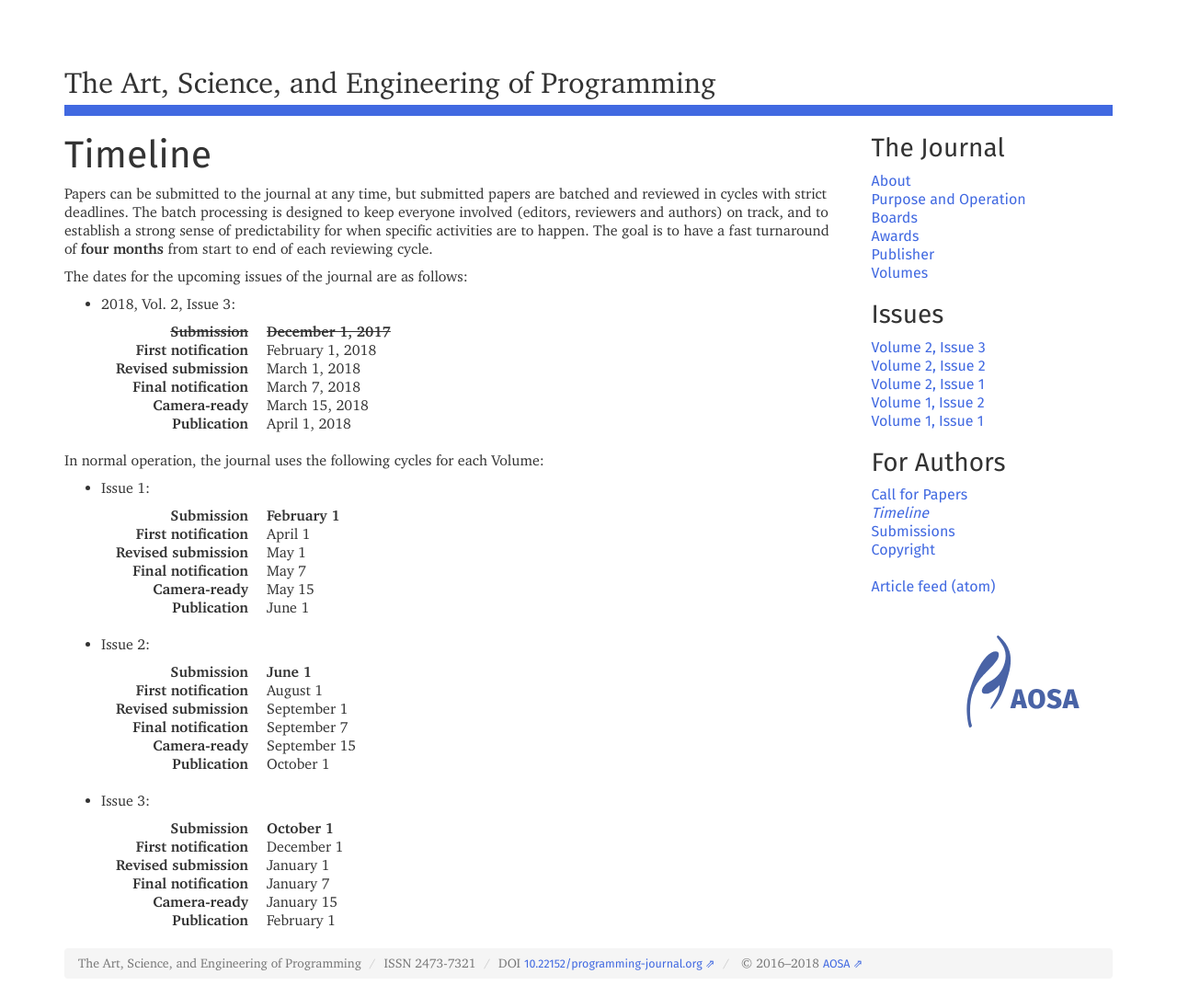
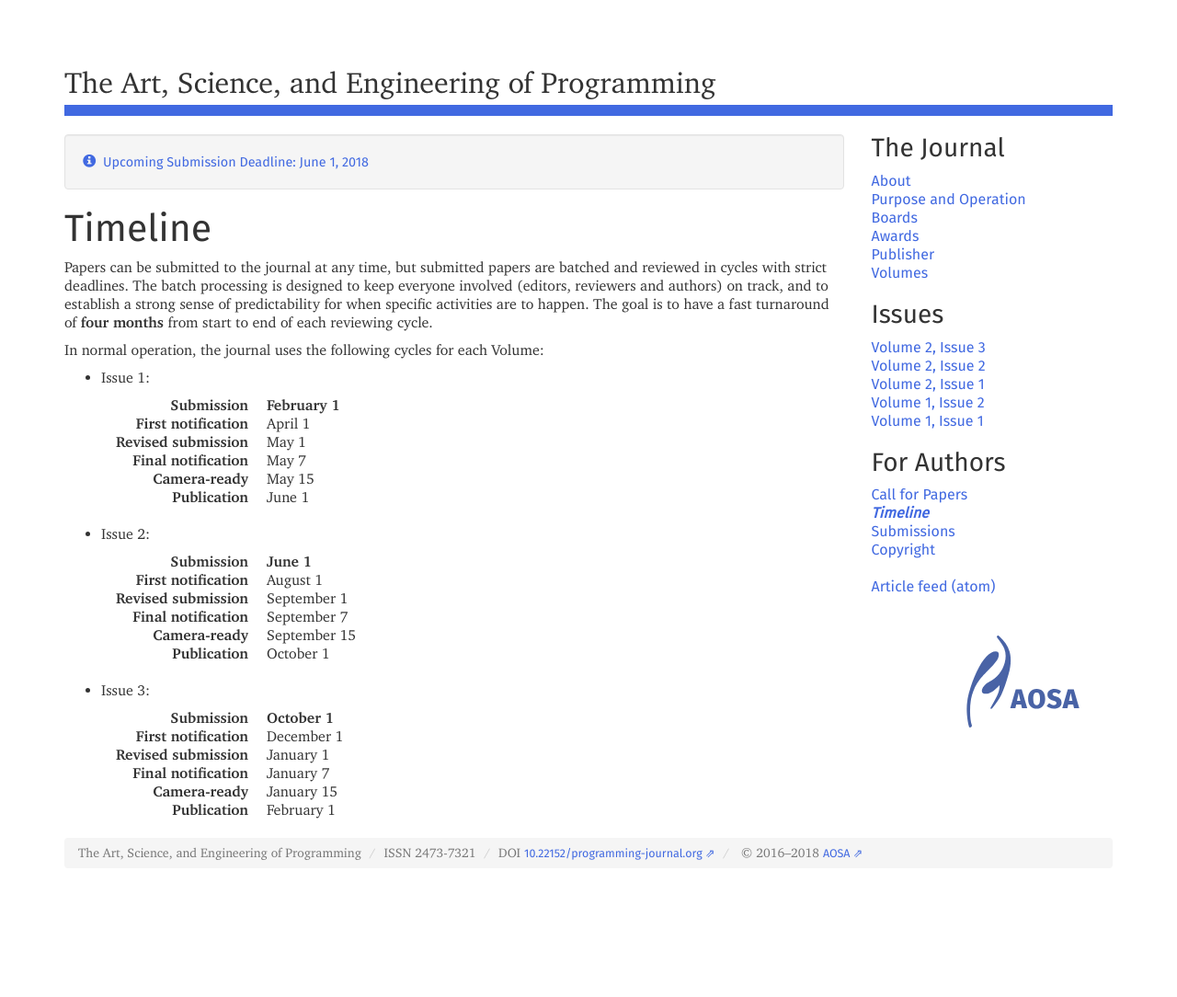
Before and after one commit to programming-journal/programming-journal.github.io, a Jekyll site: the page built from timeline/index.markdown, in a window 1280 px wide. Shown: the whole page at 92% size. Built offline with Jekyll 4.4.1, drawn with Linux system fonts in a browser that asks for light colours; nearby versions of some CDN libraries; after the commit the page ends 964 px from its top, so only the background shows below that.

Commit message:
lose speical timeline, add featured

```diff
--- a/_layouts/default.html
+++ b/_layouts/default.html
@@ -21,6 +21,7 @@
       nav .featured {font-weight: bold;} nav#mainnav .active { font-style: italic }
       nav ul { padding-left: 0px; list-style-type: none;}
       .banner {font-size: 32px; padding-bottom: 4px; border-bottom: 12px solid rgb(25.5%,41%,88.4%);}
+      .well { margin-top: 20px;}
     </style>
     <meta name="viewport" content="width=device-width, initial-scale=1, user-scalable=no">
     <!--[if lt IE 9]>
--- a/timeline/index.markdown
+++ b/timeline/index.markdown
@@ -1,33 +1,11 @@
 ---
 title: Timeline
 category: For Authors
+featured: "Upcoming Submission Deadline: June 1, 2018"
 order: 500
 
 ---
 Papers can be submitted to the journal at any time, but submitted papers are batched and reviewed in cycles with strict deadlines. The batch processing is designed to keep everyone involved (editors, reviewers and authors) on track, and to establish a strong sense of predictability for when specific activities are to happen. The goal is to have a fast turnaround of **four months** from start to end of each reviewing cycle.
-
-The dates for the upcoming issues of the journal are as follows:
-
-* 2018, Vol. 2, Issue 3:
-
-  {:.dl-horizontal}
-  ~~Submission~~
-  : ~~**December 1, 2017**~~
-
-  First notification
-  : February 1, 2018
-
-  Revised submission
-  : March 1, 2018
-
-  Final notification
-  : March 7, 2018
-
-  Camera-ready
-  : March 15, 2018
-
-  Publication
-  : April 1, 2018
 
 In normal operation, the journal uses the following cycles for each Volume:
 
```
